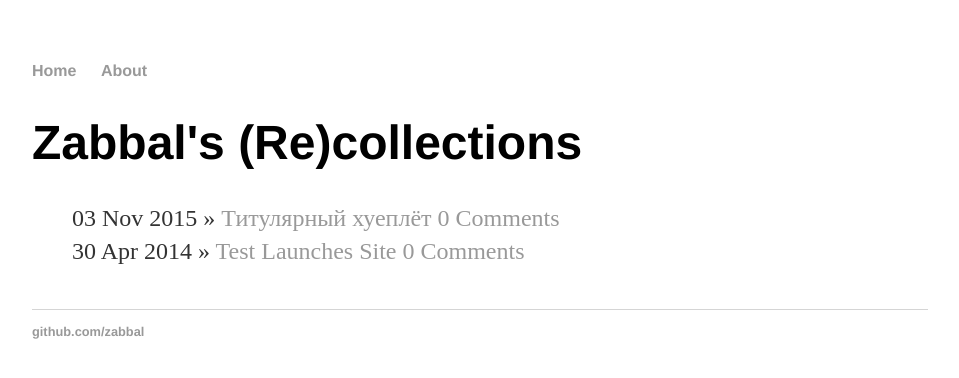
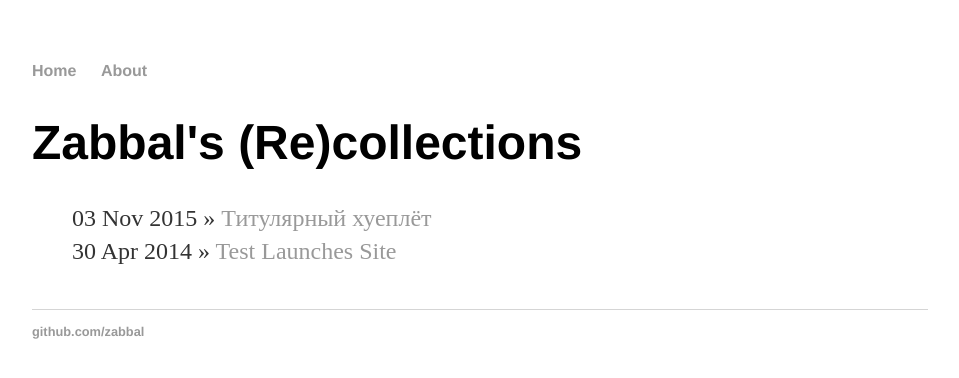
Before and after one commit to zabbal/zabbal.github.io, a Jekyll site: the page built from index.html, in a window 1280 px wide. Shown: the top 378 px of the page, without its empty margins (160-1119 px from the left). Built offline with Jekyll 4.4.1, drawn with Linux system fonts in a browser that asks for light colours; comment, search, counter and statistics services are not loaded.

Commit message:
d-comment

```diff
--- a/index.html
+++ b/index.html
@@ -6,7 +6,7 @@ title: Zabbal's (Re)collections
 <ul class="posts">
 
   {% for post in site.posts %}
-    <li><span>{{ post.date | date_to_string }}</span> &raquo; <a href="{{ post.url }}#disqus_thread" title="{{ post.title }}">{{ post.title }} 0 Comments</a></li>
+    <li><span>{{ post.date | date_to_string }}</span> &raquo; <a href="{{ post.url }}#disqus_thread" title="{{ post.title }}">{{ post.title }}</a></li>
   {% endfor %}
 
 </ul>
```
